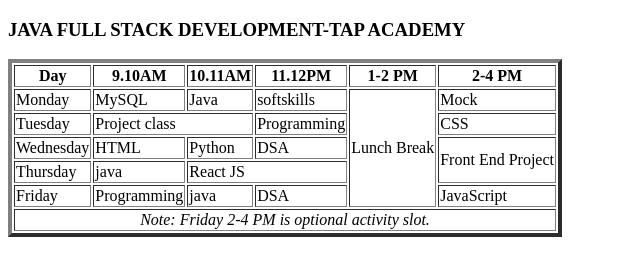
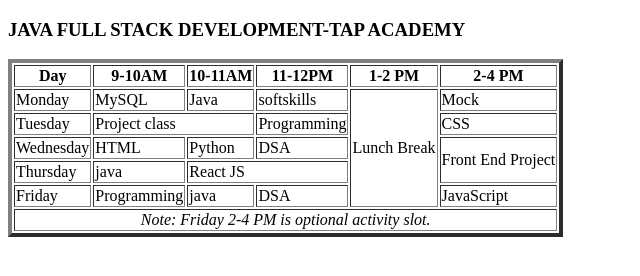
Before and after one commit to Mahi273002/project, a plain HTML site: page index.html in a window 1280 px wide. Shown: the whole page, without its empty margins (0-640 px from the left). Drawn offline with Linux system fonts and the light colour scheme.

Commit message:
Update index.html

```diff
--- a/index.html
+++ b/index.html
@@ -9,9 +9,9 @@
     <table border="4">
         <tr>
             <th>Day</th>
-            <th>9.10AM</th>
-            <th>10.11AM</th>
-            <th>11.12PM</th>
+            <th>9-10AM</th>
+            <th>10-11AM</th>
+            <th>11-12PM</th>
             <th>1-2 PM</th>
             <th>2-4 PM</th>
         </tr>
@@ -52,4 +52,5 @@
             <td colspan="6" style="text-align: center;"><i>Note: Friday 2-4 PM is optional activity slot.</i></td>
     </table>
 </body>
+
 </html>
```
